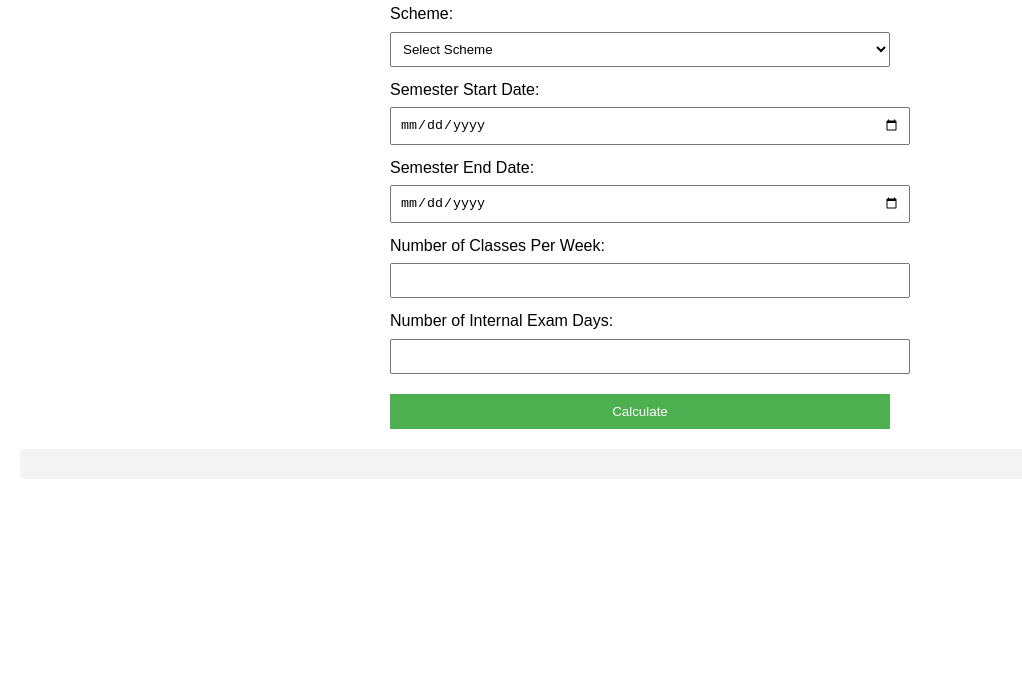
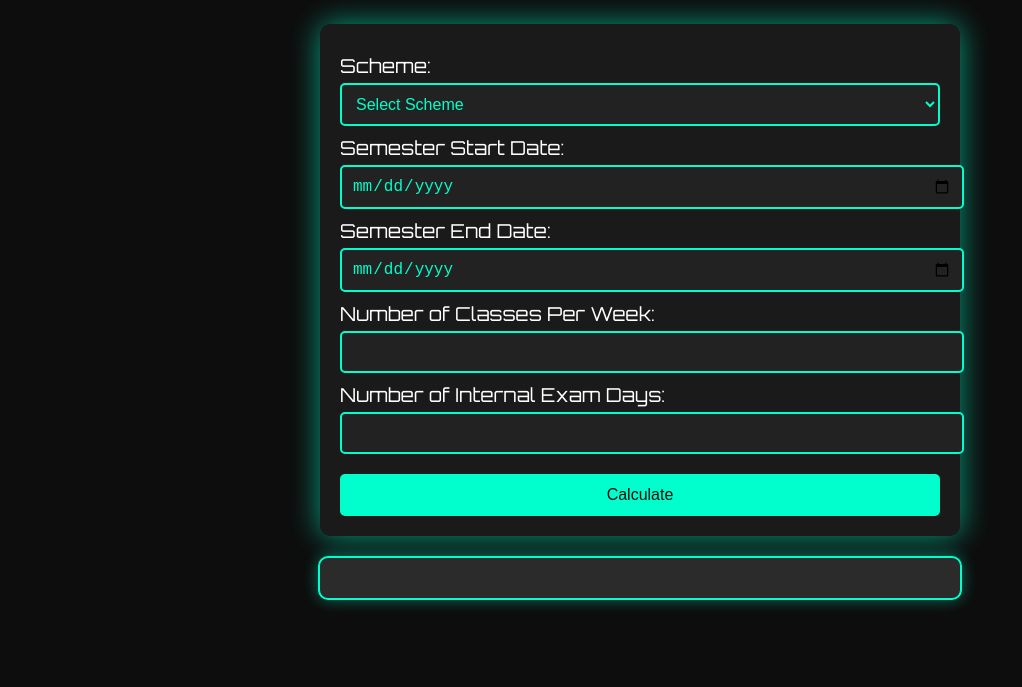
Before and after one commit to hegde8055/VTU-attendance_calendar, a plain HTML site: page index.html in a window 1280 px wide. Shown: the part 113-800 px from the top of the page, without its empty margins (0-1022 px from the left). Drawn offline with Linux system fonts and the light colour scheme.

Commit message:
Update index.html

```diff
--- a/index.html
+++ b/index.html
@@ -4,13 +4,84 @@
     <meta charset="UTF-8">
     <meta name="viewport" content="width=device-width, initial-scale=1.0">
     <title>VTU Attendance Calculator</title>
+    <link href="https://fonts.googleapis.com/css2?family=Orbitron:wght@400;500&display=swap" rel="stylesheet">
     <style>
-        body { font-family: Arial, sans-serif; line-height: 1.6; margin: 0; padding: 20px; }
-        form { max-width: 500px; margin: 0 auto; }
-        label { display: block; margin-top: 10px; }
-        input, select { width: 100%; padding: 8px; margin-top: 5px; }
-        button { display: block; width: 100%; padding: 10px; margin-top: 20px; background-color: #4CAF50; color: white; border: none; cursor: pointer; }
-        #result { margin-top: 20px; padding: 15px; background-color: #f4f4f4; border-radius: 5px; }
+        body {
+            font-family: 'Orbitron', sans-serif;
+            background-color: #0d0d0d;
+            color: #ffffff;
+            margin: 0;
+            padding: 20px;
+            display: flex;
+            flex-direction: column;
+            align-items: center;
+        }
+
+        h1 {
+            text-align: center;
+            color: #00ffcc;
+            margin-bottom: 40px;
+            font-size: 2.5rem;
+        }
+
+        form {
+            background-color: #1a1a1a;
+            padding: 20px;
+            border-radius: 10px;
+            max-width: 600px;
+            width: 100%;
+            box-shadow: 0 0 30px rgba(0, 255, 204, 0.6);
+        }
+
+        label {
+            display: block;
+            margin-top: 10px;
+            font-size: 1.2rem;
+        }
+
+        input, select, button {
+            width: 100%;
+            padding: 10px;
+            margin-top: 5px;
+            background-color: #222;
+            color: #00ffcc;
+            border: 2px solid #00ffcc;
+            border-radius: 5px;
+            font-size: 1rem;
+        }
+
+        button {
+            background-color: #00ffcc;
+            color: #0d0d0d;
+            margin-top: 20px;
+            cursor: pointer;
+            transition: background-color 0.3s ease, transform 0.3s ease;
+        }
+
+        button:hover {
+            background-color: #00bfa5;
+            transform: scale(1.05);
+        }
+
+        #result {
+            margin-top: 20px;
+            padding: 20px;
+            background-color: #2b2b2b;
+            border: 2px solid #00ffcc;
+            border-radius: 10px;
+            max-width: 600px;
+            width: 100%;
+            box-shadow: 0 0 15px rgba(0, 255, 204, 0.4);
+        }
+
+        #result h2 {
+            margin-bottom: 10px;
+            font-size: 1.5rem;
+        }
+
+        #result p {
+            font-size: 1.2rem;
+        }
     </style>
 </head>
 <body>
@@ -21,6 +92,8 @@
             <option value="">Select Scheme</option>
             <option value="2018">2018</option>
             <option value="2021">2021</option>
+            <option value="2022">2022</option>
+            <option value="2024">2024</option>
         </select>
 
         <label for="startDate">Semester Start Date:</label>
@@ -50,10 +123,15 @@
             const classesPerWeek = parseInt(document.getElementById('classesPerWeek').value);
             const internalDays = parseInt(document.getElementById('internalDays').value);
 
+            if (!scheme || isNaN(classesPerWeek) || isNaN(internalDays) || !startDate || !endDate) {
+                document.getElementById('result').innerHTML = "<p style='color: red;'>Please fill all the fields correctly!</p>";
+                return;
+            }
+
             const totalDays = Math.ceil((endDate - startDate) / (1000 * 60 * 60 * 24));
             const totalWeeks = Math.floor(totalDays / 7);
             const totalClasses = (totalWeeks * classesPerWeek) - internalDays;
-            const maxAbsences = Math.floor(totalClasses * 0.15); // Assuming 85% attendance requirement
+            const maxAbsences = Math.floor(totalClasses * 0.15); // 85% attendance requirement
 
             document.getElementById('result').innerHTML = `
                 <h2>Results:</h2>
```
